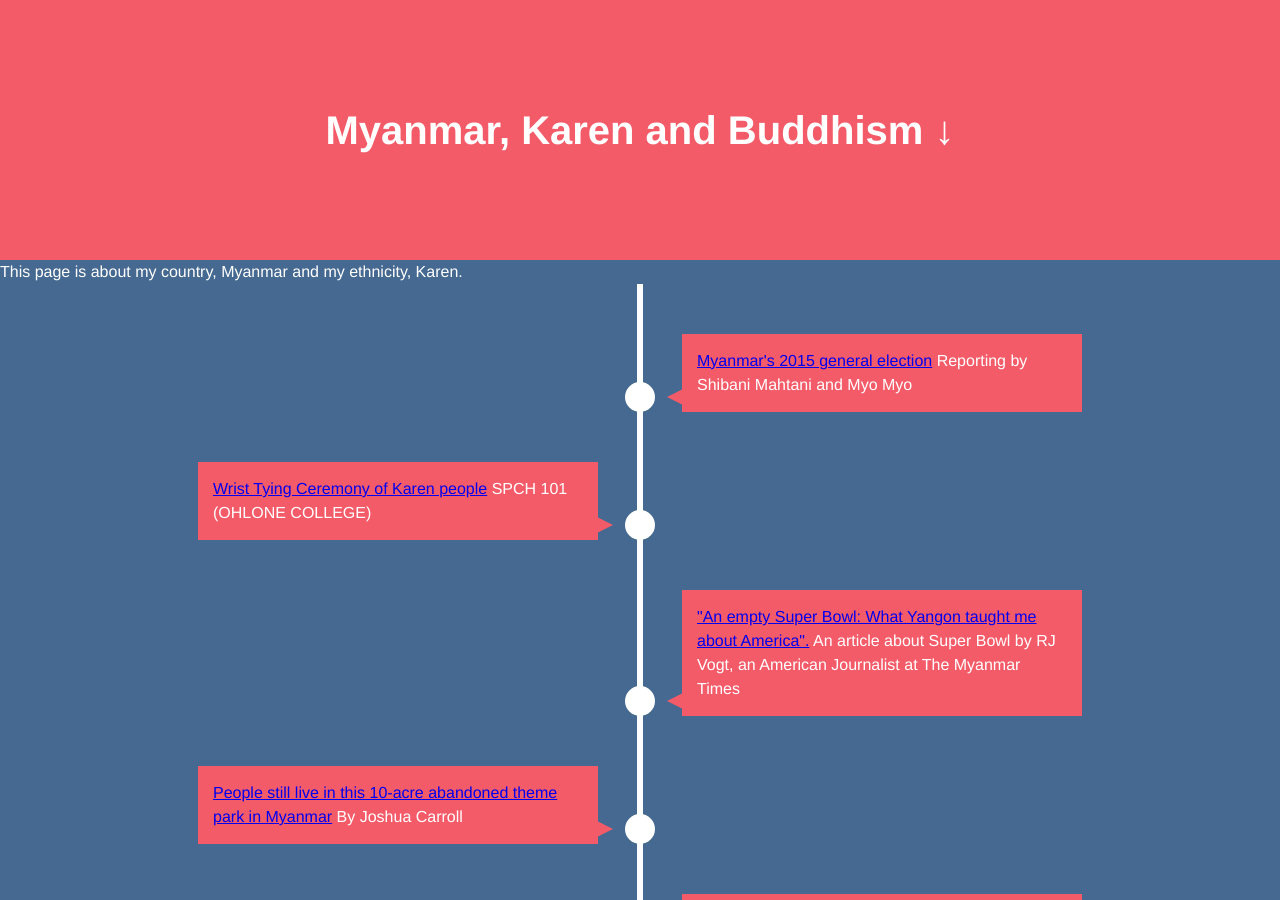
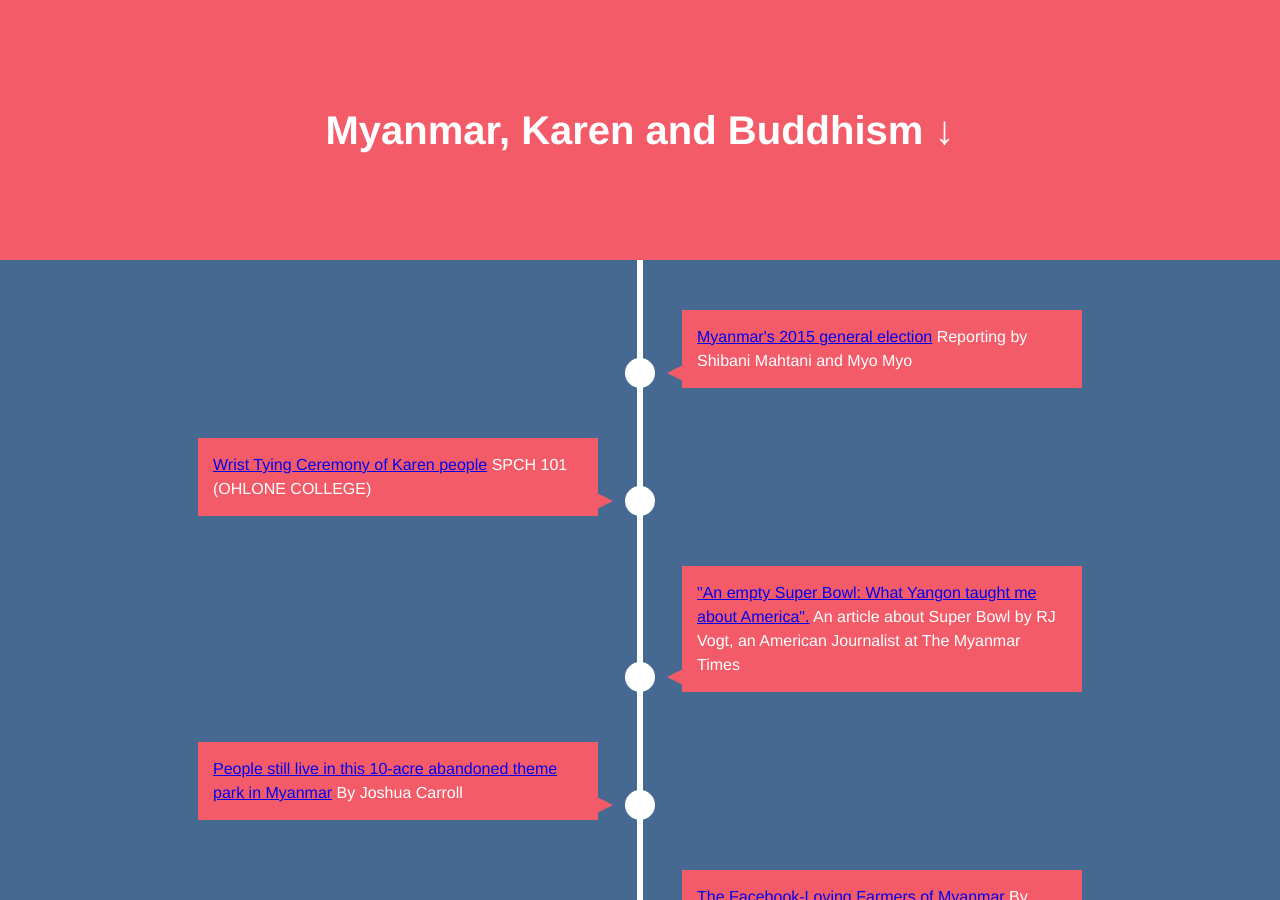
Before and after one commit to sawthinkar/sawthinkar.github.io, a Jekyll site: the page whereIamfrom/index.html, which Jekyll copies as it is, in a window 1280 px wide and 900 px high. Built offline with Jekyll 4.4.1, drawn with Linux system fonts in a browser that asks for light colours.

Commit message:
Update index.html

```diff
--- a/whereIamfrom/index.html
+++ b/whereIamfrom/index.html
@@ -13,7 +13,7 @@ Myanmar, Karen and Buddhism
             <h1>Myanmar, Karen and Buddhism &darr;</h1>
         </div>
     </section>
-<p>This page is about my country, Myanmar and my ethnicity, Karen.</p>
+
 <section class="timeline">
 <ul>
     <li>
```
